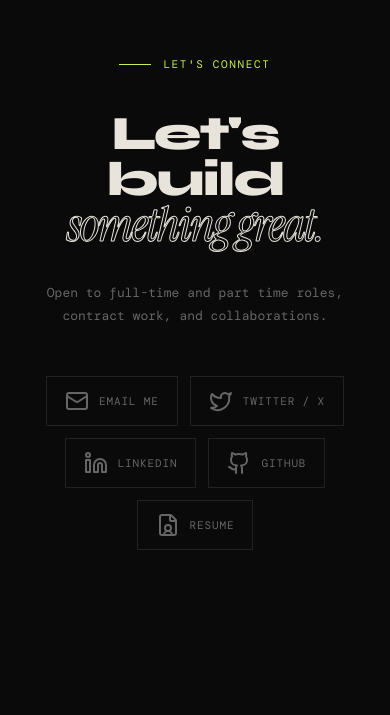
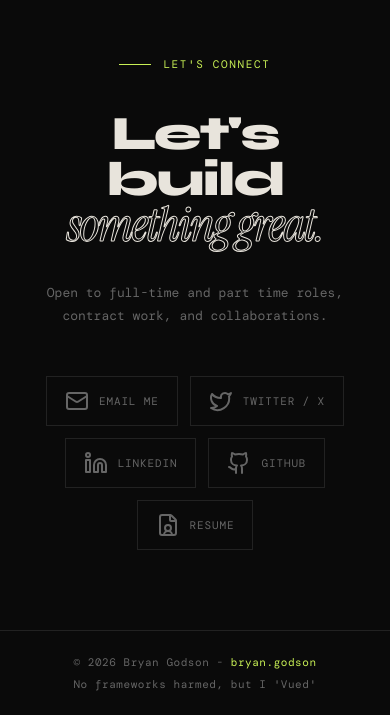
Before and after one commit to bryangodson/_portfolio, a Vue app: page / in a window 390 px wide. Shown: the part 5264-5979 px from the top of the page. Before the commit the page ends 5894 px from the top, so only its background shows below. Built offline with nearby package versions, Linux system fonts and the light colour scheme; a web font is replaced by a local one.

Commit message:
feat:add app footer and custom cursor

```diff
--- a/src/App.vue
+++ b/src/App.vue
@@ -5,6 +5,8 @@ import AboutSection    from './components/AboutSection.vue'
 import SkillsSection from "./components/SkillsSection.vue"
 import WorkSection from "./components/WorkSection.vue"
 import ContactSection from "./components/ContactSection.vue"
+import AppFooter from "./components/AppFooter.vue"
+
 </script>
 
 <template>
@@ -15,6 +17,7 @@ import ContactSection from "./components/ContactSection.vue"
     <SkillsSection/>
     <WorkSection/>
     <ContactSection />
+    <AppFooter/>
   </div>
 </template>
 
--- /dev/null
+++ b/src/components/AppFooter.vue
@@ -0,0 +1,62 @@
+<template>
+  <footer class="footer">
+
+    <!-- Left: copyright with dynamic year from computed property -->
+    <p class="footer__copy">
+      &copy; {{ currentYear }} Bryan Godson - <span class="footer__accent">bryan.godson</span>
+    </p>
+
+    <!-- Right: fun tagline -->
+    <p class="footer__tagline">No frameworks harmed, but I 'Vued'</p>
+
+  </footer>
+</template>
+
+<script>
+export default {
+  name: 'AppFooter',
+
+  // computed
+  // computed properties are like data(), but they're derived/calculated values.
+  // They're cached — Vue only re-runs them when their dependencies change.
+  // Use computed when you need a value that depends on other reactive data.
+  computed: {
+    currentYear() {
+      return new Date().getFullYear()
+    },
+  },
+}
+</script>
+
+<style scoped>
+/* Footer layout */
+.footer {
+  border-top: 1px solid var(--border);
+  padding: 32px 48px;
+  display: flex;
+  justify-content: space-between;
+  align-items: center;
+}
+
+/*  Text styles  */
+.footer__copy,
+.footer__tagline {
+  font-family: var(--font-mono);
+  font-size: 11px;
+  color: var(--muted);
+  letter-spacing: 0.05em;
+}
+
+/* Accent highlight on the domain name */
+.footer__accent { color: var(--accent); }
+
+/* Mobil*/
+@media (max-width: 600px) {
+  .footer {
+    flex-direction: column; /* stack vertically */
+    gap: 8px;
+    text-align: center;
+    padding: 24px;
+  }
+}
+</style>
--- a/src/components/HeroSection.vue
+++ b/src/components/HeroSection.vue
@@ -46,7 +46,7 @@
         <!-- decorative offset border behind the photo -->
         <div class="hero__frame-border"></div>
         <!-- small location caption below the frame -->
-        <div class="hero__frame-label">Kumasi,Ghana — {{new Date().getFullYear()}}</div>
+        <div class="hero__frame-label">Kumasi,Ghana — {{currentYear}}</div>
       </div>
     </div>
     </div>
@@ -90,9 +90,13 @@ export default {
       ],
     }
   },
-
+  computed:{
+    currentYear(){
+      return new Date().getFullYear()
+    }
+  },
   mounted() {
-    // ── Hero entrance animation ────────────────────────────────────────────
+    // Hero entrance animation
     // We grab all the hero elements and stagger their fade-in on page load.
     // Note: this.$el refers to the root element of THIS component's template.
 
```
Also changed, not shown: src/components/AppCursor.vue (added, +151 -0 lines), src/components/ContactSection.vue (+6 -6 lines).
